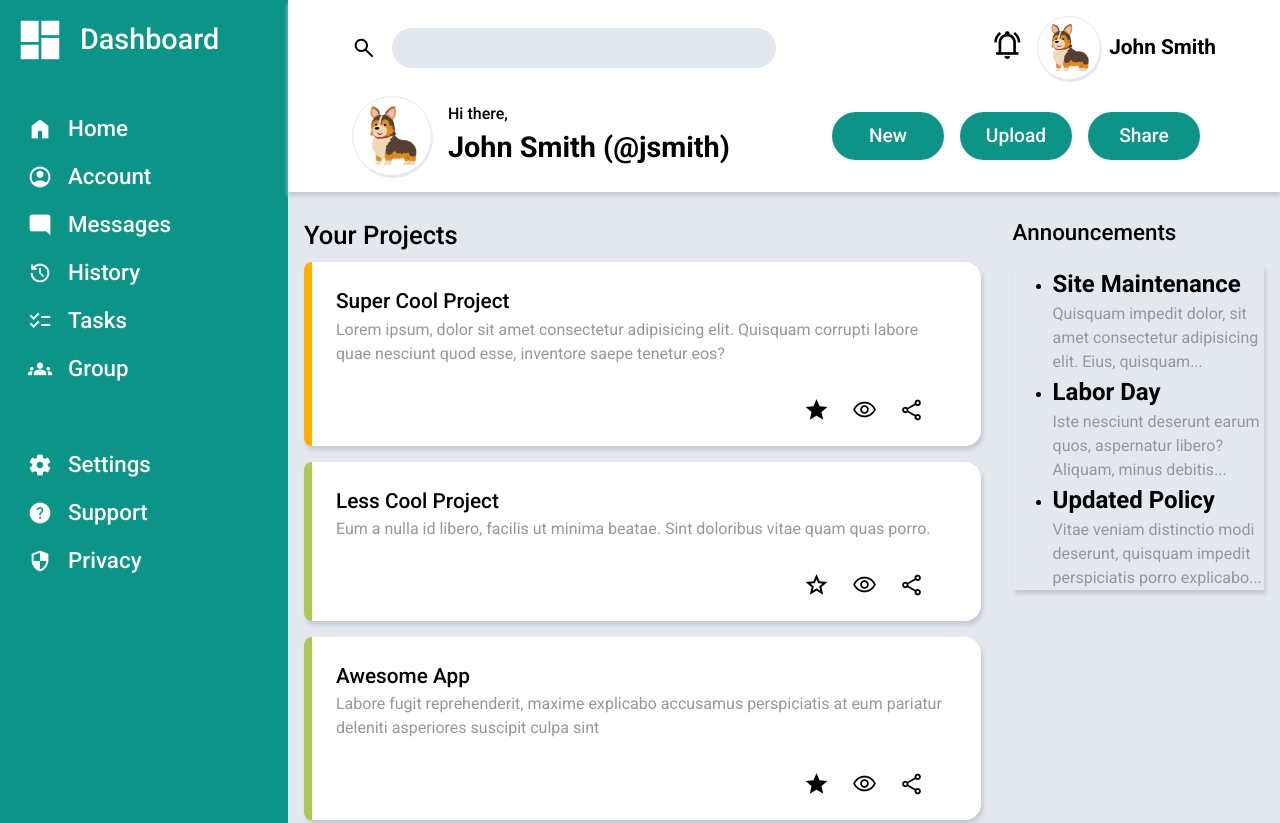
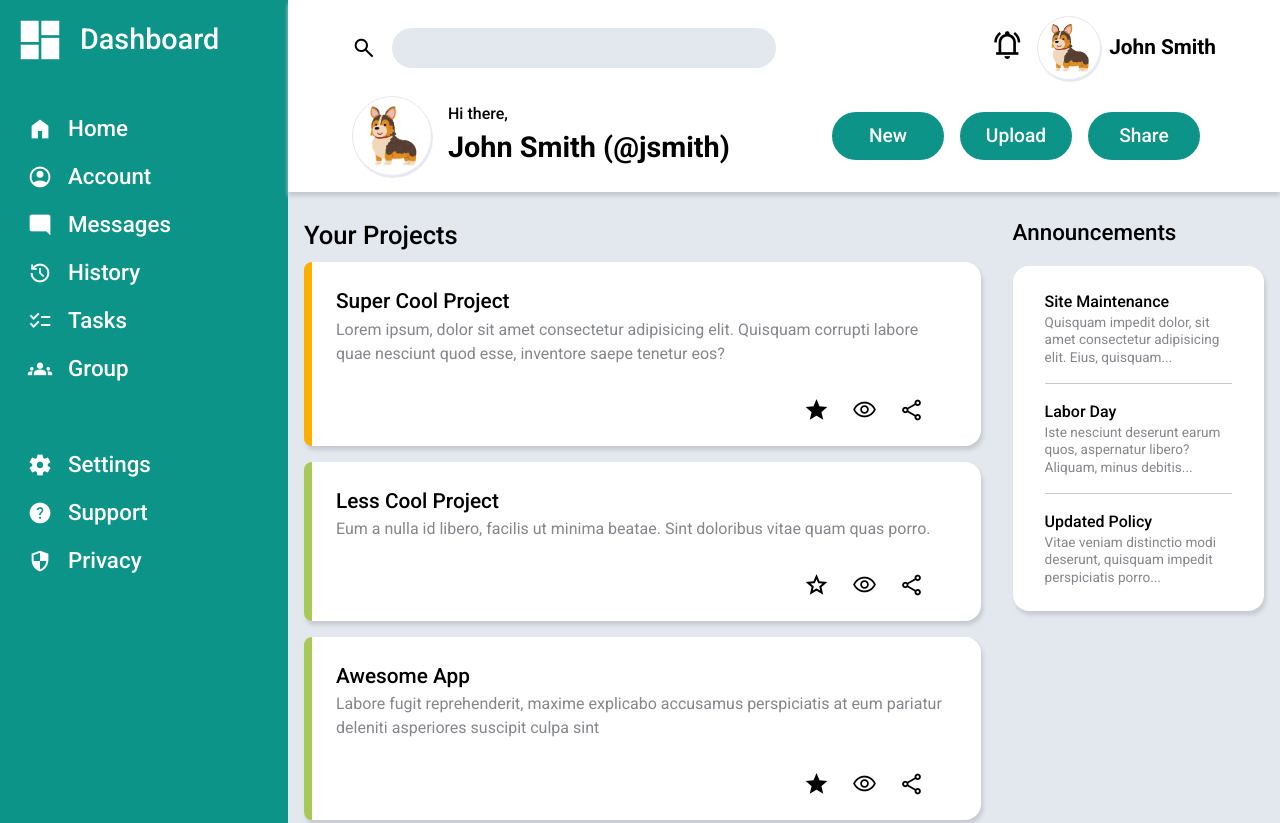
Before and after one commit to KevinTruong13/admin_dashboard, a website: page index.html in a window 1280 px wide. Shown: the top 823 px of the page. Drawn offline with nearby package versions, Linux system fonts and the light colour scheme.

Commit message:
Add announcement panel styling

```diff
--- a/index.html
+++ b/index.html
@@ -159,7 +159,7 @@
         </div>
         <div>
             <h1>Announcements</h1>
-            <ul>
+            <ul class="announcement-list">
                 <li>
                     <h2>Site Maintenance</h2>
                     <p>
@@ -175,14 +175,14 @@
                 <li>
                     <h2>Updated Policy</h2>
                     <p>
-                        Vitae veniam distinctio modi deserunt, quisquam impedit perspiciatis porro explicabo...
+                        Vitae veniam distinctio modi deserunt, quisquam impedit perspiciatis porro...
                     </p>
                 </li>
             </ul>
         </div>
         <div>
             <h1>Trending</h1>
-            <ul>
+            <ul class="trending-project-list">
 
             </ul>
         </div>
--- a/spreadsheets/style.scss
+++ b/spreadsheets/style.scss
@@ -14,7 +14,7 @@
     --side-color: #FBAF00;
     --grey-color: #E3E8EF;
     --grey-medium: #c6cacf;
-    --darker-grey: #94989d;
+    --darker-grey: #84878c;
     --title-font-size: 1.8rem;
     --nav-font-size: 1.4rem;
     --profile-picture-size: 4rem;
@@ -56,6 +56,10 @@ a:any-link {
 
 button {
     font-family: inherit;
+}
+
+li {
+    list-style: none;
 }
 
 nav {
@@ -298,3 +302,32 @@ section {
         'GRAD' 0,
         'opsz' 48;
 }
+
+ul {
+    background-color: white;
+    padding: 0;
+    border-radius: 16px;
+    padding: .5rem 2rem;
+}
+
+.announcement-list {
+
+
+    h2 {
+        font-size: 1rem;
+        font-weight: 500;
+    }
+
+    p {
+        font-size: .85rem;
+        line-height: 1.3;
+    }
+
+    li:not(:first-child) {
+        border-top: solid 1px var(--grey-medium);
+    }
+
+    li {
+        padding: 1rem 0;
+    }
+}
```
Also changed, not shown: spreadsheets/style.css, 1 other file.
